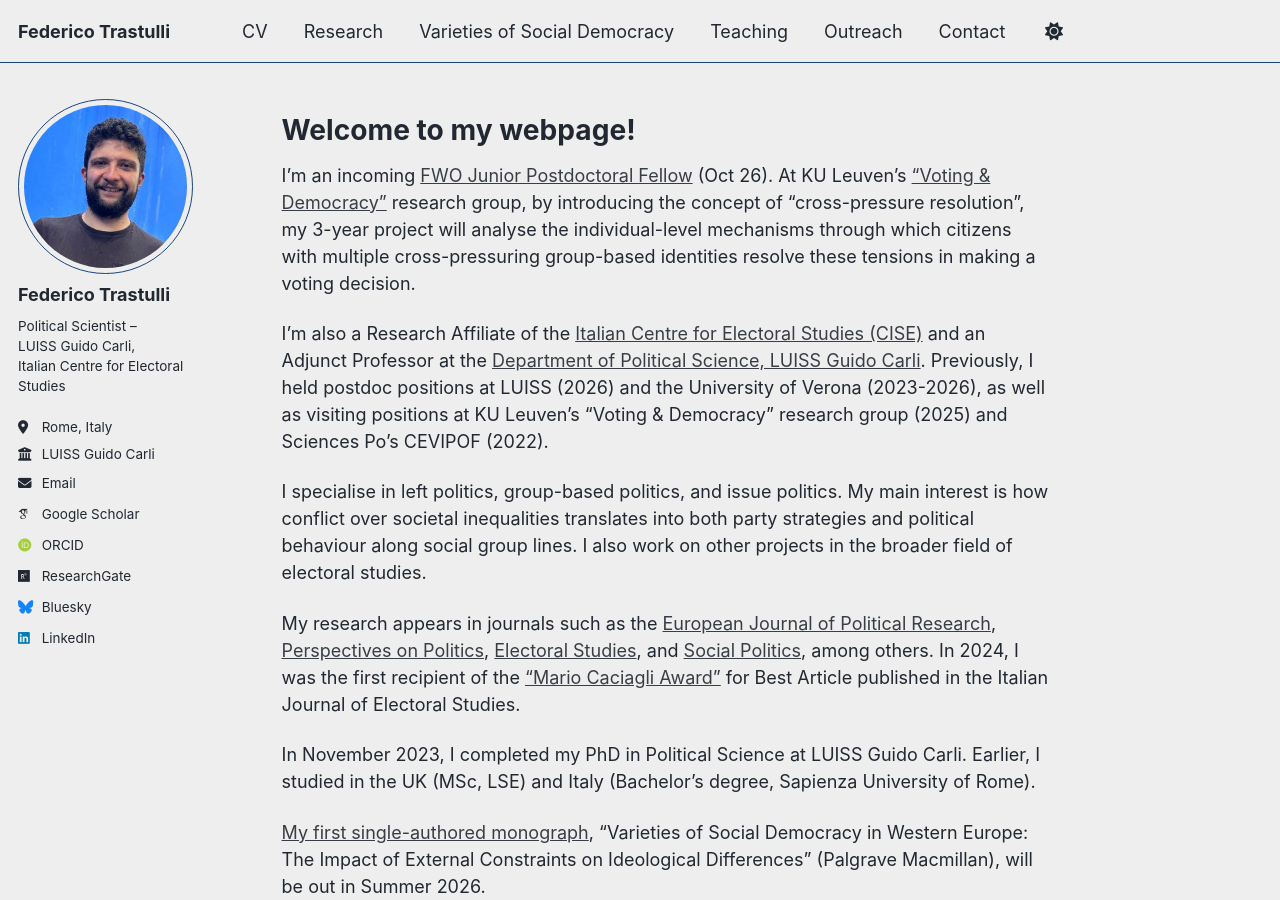
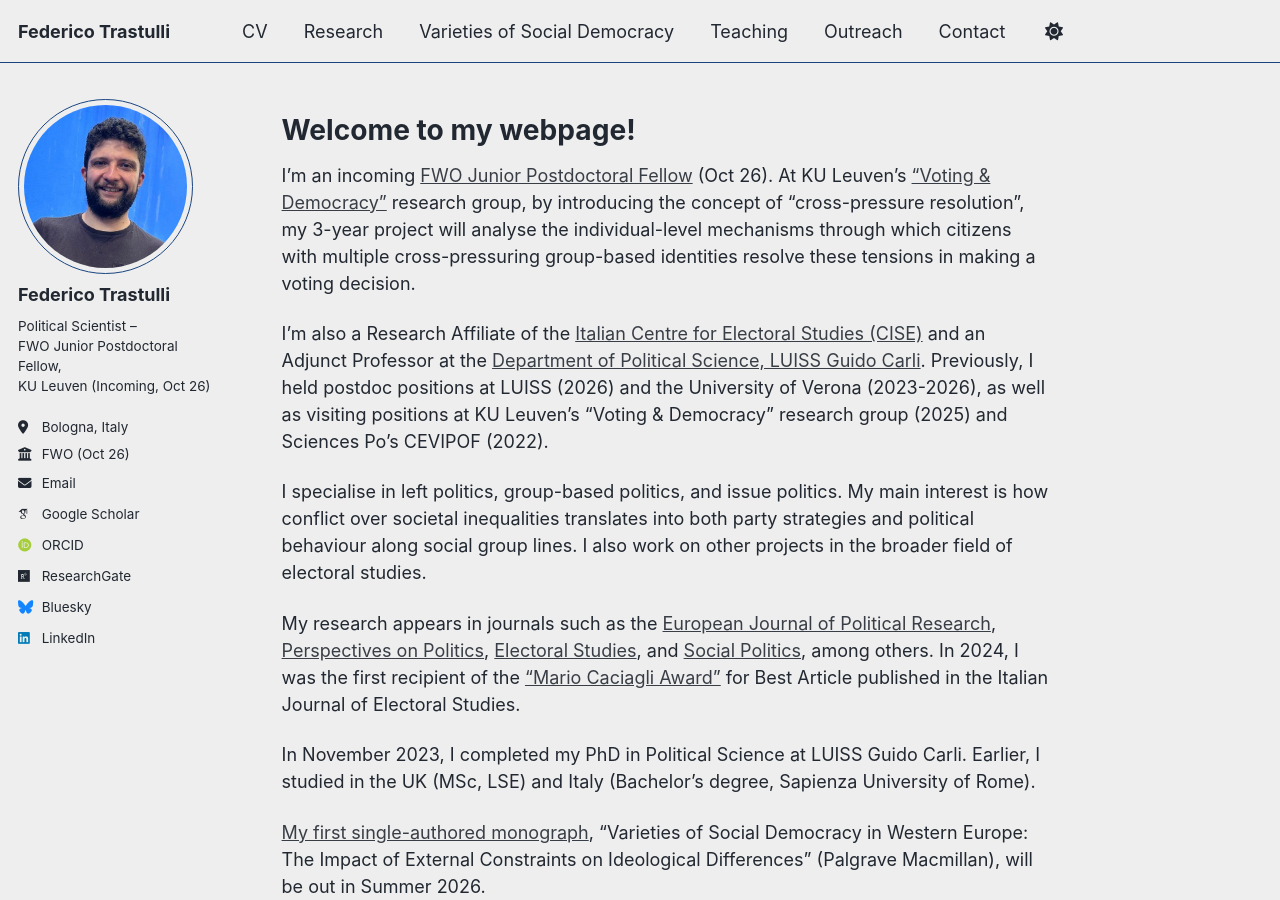
Before and after one commit to federicotrastulli/federicotrastulli.github.io, a Jekyll site: the page built from _pages/about.md, in a window 1280 px wide and 900 px high. Built offline with Jekyll 4.4.1, drawn with Linux system fonts in a browser that asks for light colours; some web fonts are replaced; a script bundle is joined from its source files by our own code; library files that are not in the unit come from our copies.

Commit message:
Update _config.yml

```diff
--- a/_config.yml
+++ b/_config.yml
@@ -26,11 +26,11 @@ author:
   avatar           : "1719964921051.jpg"
   name             : "Federico Trastulli"
   pronouns         : # example: "she/her"
-  bio              : "Political Scientist –<br>LUISS Guido Carli,<br>Italian Centre for Electoral Studies"
-  location         : "Rome, Italy"
-  employer         : "LUISS Guido Carli"
+  bio              : "Political Scientist –<br>FWO Junior Postdoctoral Fellow,<br>KU Leuven (Incoming, Oct 26)"
+  location         : "Bologna, Italy"
+  employer         : "FWO (Oct 26)"
   uri              : # URL
-  email            : "ftrastulli@luiss.it"
+  email            : "dr.federicotrastulli@gmail.com"
 
   # Academic websites
   academia         : # URL
```
